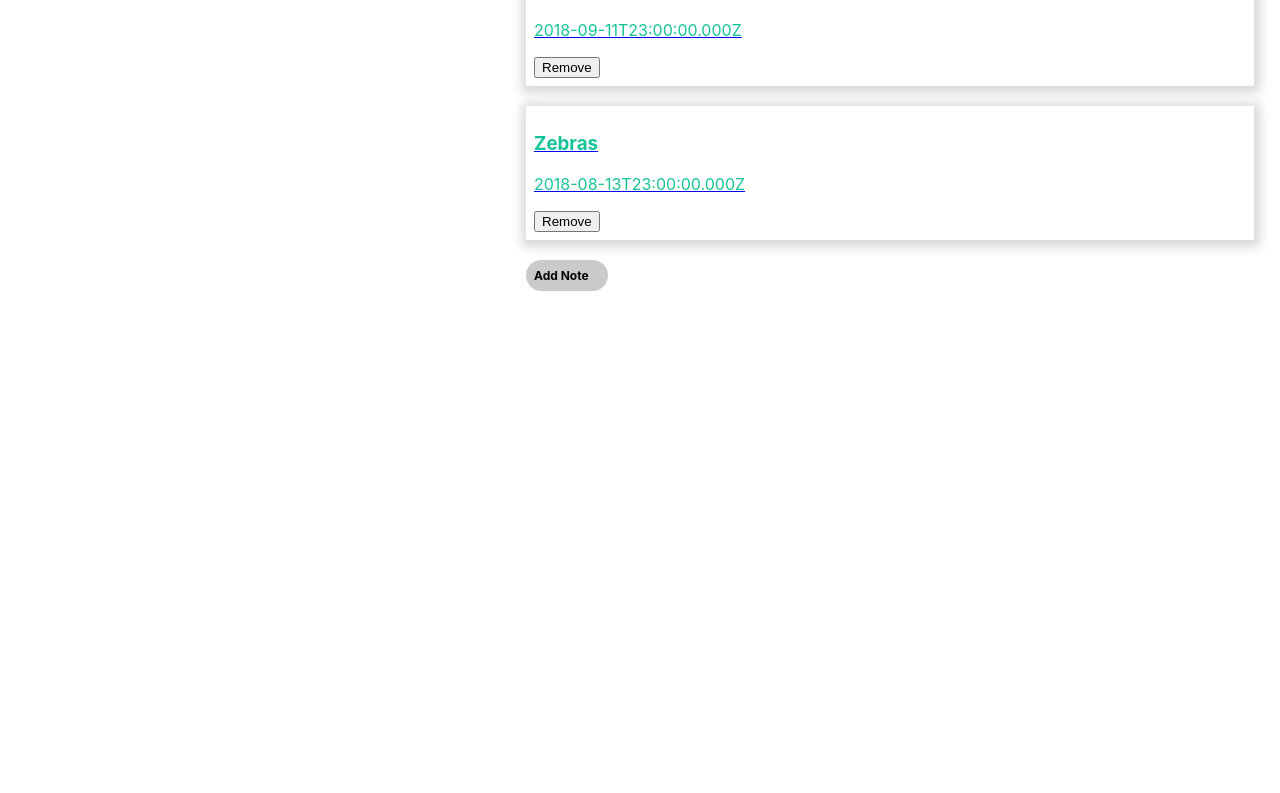
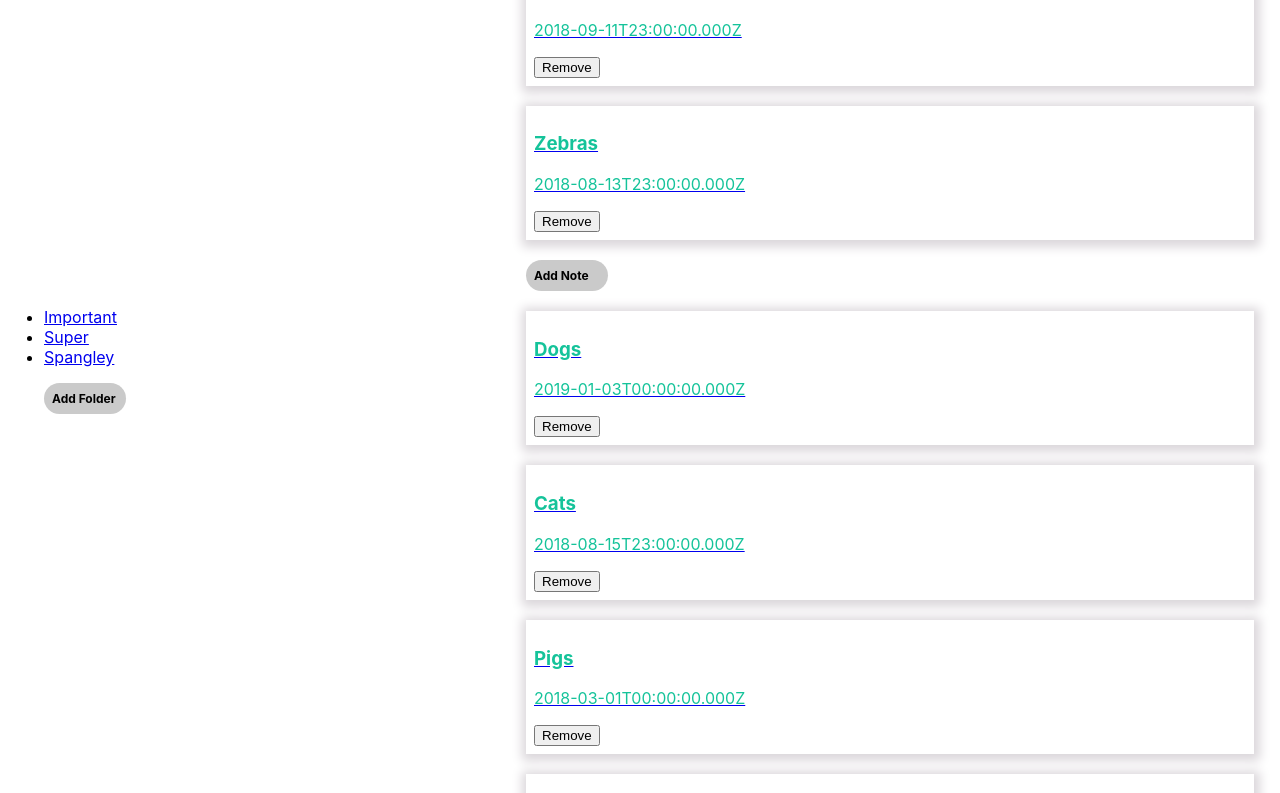
Before and after one commit to lindsayesterman/noteful, a React (Create React App) app: page / in a window 1280 px wide. Shown: the part 2004-2797 px from the top of the page. Before the commit the page ends 2295 px from the top, so only its background shows below. Built offline with nearby package versions, Linux system fonts and the light colour scheme.

Commit message:
classification feature

```diff
--- a/src/addNote.js
+++ b/src/addNote.js
@@ -8,6 +8,7 @@ class AddNote extends React.Component{
 
     render(){
         const { onClickCancel } = this.props
+
         return(
             <div>
                 <form>
--- a/src/folder.js
+++ b/src/folder.js
@@ -2,11 +2,13 @@ import React from 'react';
 
 export default function Folder (props){
     return(
+        <div>
           <li className='folder'>
               <h3>{props.name}</h3>
               <button type="delete">
                   Remove
               </button>
             </li>
+        </div>
     )
 }
--- a/src/folderList.js
+++ b/src/folderList.js
@@ -1,31 +1,27 @@
 import React from 'react';
-import Folder from './folder.js'
 import { Link } from 'react-router-dom';
-//import { NavLink } from 'react-router-dom';
+import { NavLink } from 'react-router-dom';
 
-class FolderList extends React.Component {
-    static defaultProps = {
-      folders: []
-    };
 
-  render() {
-    const { folders } = this.props
+export default function FolderList (props){
       return (
         <section className='folder-list'>
           <ul>
-            {folders.map(folder =>
-              <Folder
-                key={folders.id}
-                {...folder}
-              />
-            )}
-          </ul>
+            {props.folders.map(folder =>
+                <li key={folder.id}>
+                <NavLink to={`/folder/${folder.id}`}>
+              {folder.name}
+              </NavLink>
+              </li>
+              )}
+            </ul>
           <Link to={'/addFolder'} className="add-note">
               Add Folder
               </Link>
         </section>
       );
     }
-  }
 
-  export default FolderList;
+FolderList.defaultProps = {
+  folders: []
+}
--- a/src/noteApp.js
+++ b/src/noteApp.js
@@ -7,9 +7,11 @@ import { Route } from 'react-router-dom';
 import { Link } from 'react-router-dom';
 import AddFolder from './addFolder.js';
 import NotePage from './notePage.js';
+import {getNotesForFolder, findNote, findFolder} from './notes-helpers';
 
 
 const  { folders, notes } = store
+
 
 class NoteApp extends Component{
     state = {
@@ -49,7 +51,9 @@ class NoteApp extends Component{
                   exact
                   path='/'
                   render={({ history }) => {
-                    return <FolderList folders={folders} />
+                    return <FolderList
+                    folders={folders}
+                    />
                   }}
                 />
                 <Route
@@ -81,6 +85,46 @@ class NoteApp extends Component{
             path='/note/:noteId'
             component={NotePage}
             />
+             {['/', '/folder/:folderId'].map(path => (
+                    <Route
+                        exact
+                        key={path}
+                        path={path}
+                        render={routeProps => {
+                            const {folderId} = routeProps.match.params;
+                            const notesForFolder = getNotesForFolder(
+                                notes,
+                                folderId
+                            );
+                            return (
+                                <NoteList
+                                    {...routeProps}
+                                    notes={notesForFolder}
+                                />
+                            );
+                        }}
+                    />
+                ))}
+                 {['/', '/folder/:folderId'].map(path => (
+                    <Route
+                        exact
+                        key={path}
+                        path={path}
+                        render={routeProps => {
+                            const {folderId} = routeProps.match.params;
+                            const notesForFolder = getNotesForFolder(
+                                notes,
+                                folderId
+                            );
+                            return (
+                                <FolderList
+                                    {...routeProps}
+                                    folders={folders}
+                                />
+                            );
+                        }}
+                    />
+                ))}
             </div>
         )
     }
--- a/src/noteList.js
+++ b/src/noteList.js
@@ -1,17 +1,20 @@
 import React from 'react';
 import Note from './note.js'
 import { Link } from 'react-router-dom';
-
 
 class NoteList extends React.Component {
     static defaultProps = {
       notes: []
     };
 
+
     render() {
-    const { notes } = this.props
-    const folderId = this.props.notes.folderId
-    if(folderId) notes.filter(note=> note.id === folderId)
+      const { notes } = this.props
+    /*const folderId = this.props.folderId
+    console.log(folderId)
+    if(folderId) this.notes.filter(note =>
+      note.id === folderId
+    )*/
 
       return (
         <section className='note-list'>
--- /dev/null
+++ b/src/notes-helpers.js
@@ -0,0 +1,14 @@
+export const findFolder = (folders=[], folderId) =>
+  folders.find(folder => folder.id === folderId)
+
+export const findNote = (notes=[], noteId) =>
+  notes.find(note => note.id === noteId)
+
+export const getNotesForFolder = (notes=[], folderId) => (
+  (!folderId)
+    ? notes
+    : notes.filter(note => note.folderId === folderId)
+)
+
+export const countNotesForFolder = (notes=[], folderId) =>
+notes.filter(note => note.folderId === folderId).length
```
